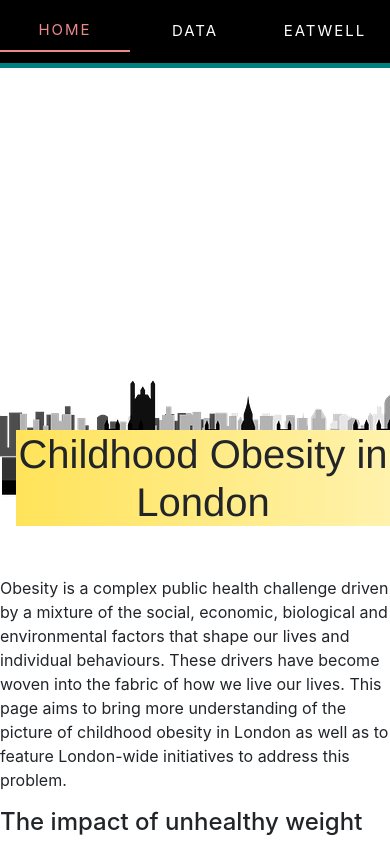
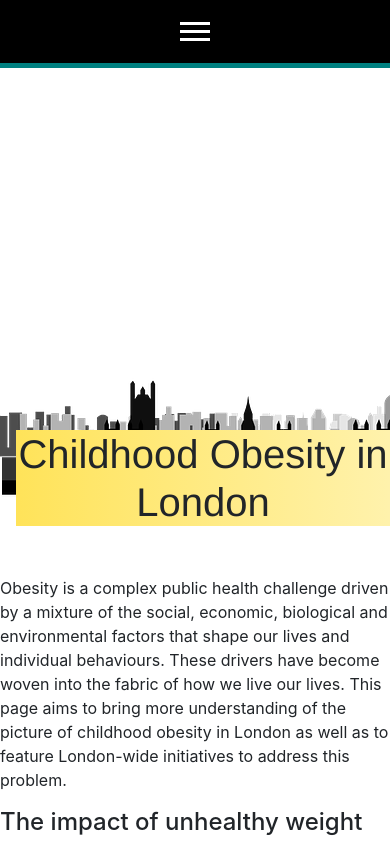
Before and after one commit to jenniferanndcb/lco_frontend, a React (Create React App) app: page / in a window 390 px wide. Shown: the top 844 px of the page. Built offline with nearby package versions, Linux system fonts and the light colour scheme.

Commit message:
added a burger

```diff
--- a/package.json
+++ b/package.json
@@ -8,6 +8,7 @@
     "@testing-library/user-event": "^7.1.2",
     "chart.js": "^2.9.3",
     "react": "^16.13.1",
+    "react-burger-menu": "^2.7.1",
     "react-chartjs-2": "^2.9.0",
     "react-dom": "^16.13.1",
     "react-redux": "^7.2.0",
--- a/src/components/Navbar/Navbar.css
+++ b/src/components/Navbar/Navbar.css
@@ -21,10 +21,52 @@
 
 .nav-link:hover {
   color: rgb(235, 137, 137);
+  transform: translateY(-2px);
 }
 
 .selected {
   color: rgb(235, 137, 137);
-  border-bottom: 2px solid rgb(235, 137, 137);
-  transition: border-bottom 0.5s ease-in-out;
+  /* border-bottom: 2px solid rgb(235, 137, 137);
+  transition: border-bottom 0.5s ease-in-out; */
 }
+
+.burger div {
+  width: 30px;
+  height: 3px;
+  background-color: white;
+  margin: 5px;
+  display: none;
+  cursor: pointer;
+}
+
+@media screen and (max-width: 1024px) {
+  .nav-link {
+    width: 60%;
+  }
+}
+
+@media screen and (max-width: 768px) {
+  body {
+    overflow-x: hidden;
+  }
+  .nav-link {
+    position: absolute;
+    right: 0px;
+    height: 92vh;
+    top: 8vh;
+    background-color: teal;
+    display: flex;
+    flex-direction: column;
+    align-items: center;
+    width: 50%;
+    cursor: pointer;
+    transform: translateX(100%);
+  }
+  .nav-link {
+    opacity: 0;
+  }
+
+  .burger div {
+    display: block;
+  }
+}
--- a/src/components/Navbar/Navbar.js
+++ b/src/components/Navbar/Navbar.js
@@ -7,6 +7,9 @@ const Navbar = () => {
     <div className="nav-container">
       <NavLink to="/" exact className="nav-link" activeClassName="selected">
         Home
+      </NavLink>
+      <NavLink to="/about" exact className="nav-link" activeClassName="selected">
+        About
       </NavLink>
       <NavLink to="/data" exact className="nav-link" activeClassName="selected">
         Data
@@ -19,6 +22,12 @@ const Navbar = () => {
       >
         Eatwell
       </NavLink>
+
+      <div className="burger">
+        <div />
+        <div />
+        <div />
+      </div>
     </div>
   );
 };
```
Also changed, not shown: 1 other file (tests, documents, lock files or other folders).
